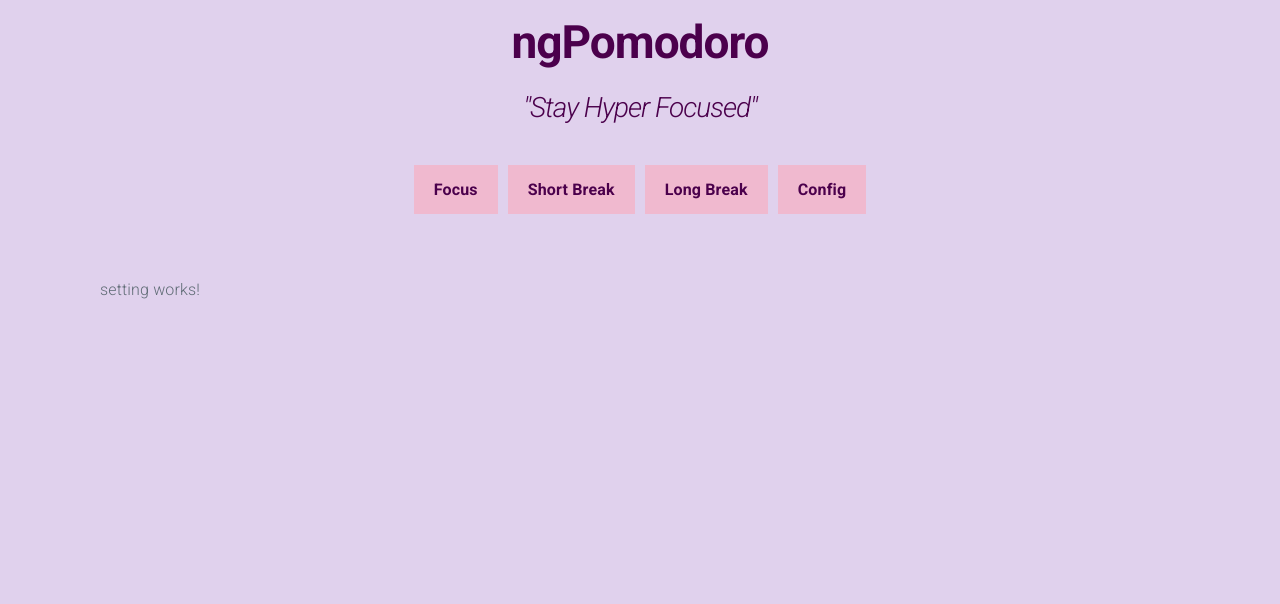
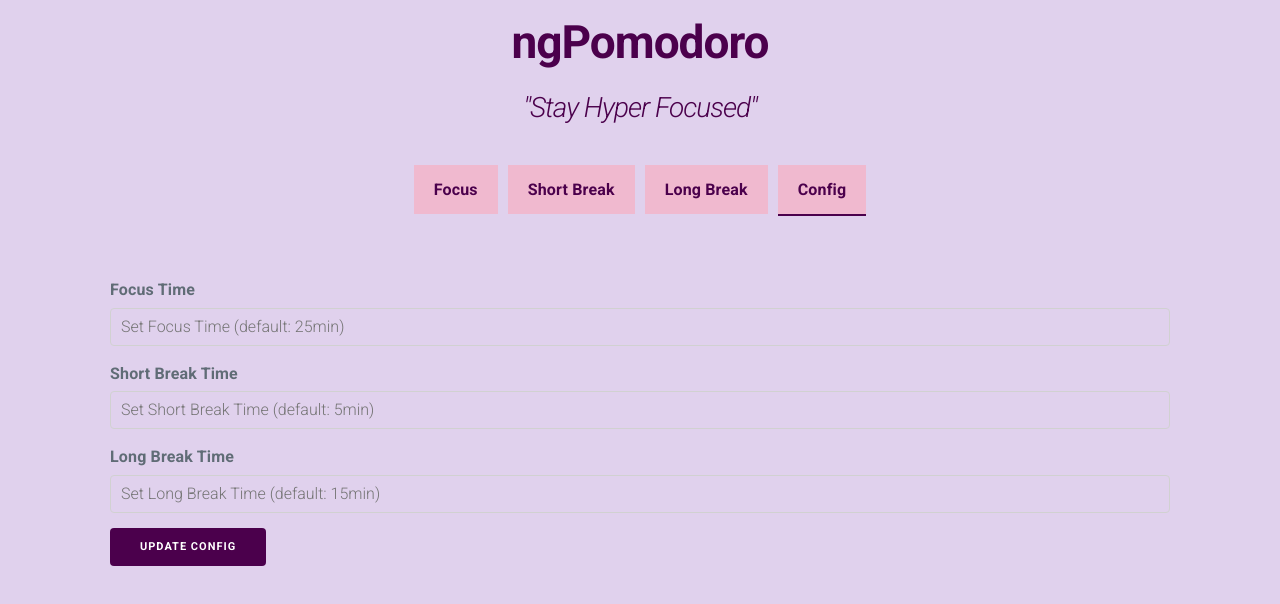
Before and after one commit to VishnuDileesh/ngPomodoro, an Angular app: page /setting in a window 1280 px wide. Shown: the top 604 px of the page. Built offline with nearby package versions, Linux system fonts and the light colour scheme; what ngx-countdown would draw is missing.

Commit message:
Add configuration form & update navbar style

```diff
--- a/src/app/layout/navbar/navbar.component.html
+++ b/src/app/layout/navbar/navbar.component.html
@@ -1,8 +1,14 @@
 <nav>
   <ul>
-    <li><a routerLink="/focus">Focus</a></li>
-    <li><a routerLink="/short-break">Short Break</a></li>
-    <li><a routerLink="/long-break">Long Break</a></li>
-    <li><a routerLink="/setting">Config</a></li>
+    <li><a routerLink="/focus" routerLinkActive="active-link">Focus</a></li>
+    <li>
+      <a routerLink="/short-break" routerLinkActive="active-link"
+        >Short Break</a
+      >
+    </li>
+    <li>
+      <a routerLink="/long-break" routerLinkActive="active-link">Long Break</a>
+    </li>
+    <li><a routerLink="/setting" routerLinkActive="active-link">Config</a></li>
   </ul>
 </nav>
--- a/src/app/pages/setting/setting.component.css
+++ b/src/app/pages/setting/setting.component.css
@@ -0,0 +1,3 @@
+.settings {
+  margin: 0 1rem;
+}
--- a/src/app/pages/setting/setting.component.html
+++ b/src/app/pages/setting/setting.component.html
@@ -1 +1,24 @@
-<p>setting works!</p>
+<div class="settings">
+  <label for="focusTimeInput">Focus Time</label>
+  <input
+    id="focusTimeInput"
+    placeholder="Set Focus Time (default: 25min)"
+    type="number"
+  />
+
+  <label for="shortBreakTimeInput">Short Break Time</label>
+  <input
+    id="shortBreakTimeInput"
+    placeholder="Set Short Break Time (default: 5min)"
+    type="number"
+  />
+
+  <label for="longBreakTimeInput">Long Break Time</label>
+  <input
+    id="longBreakTimeInput"
+    placeholder="Set Long Break Time (default: 15min)"
+    type="number"
+  />
+
+  <button>Update Config</button>
+</div>
--- a/src/styles.css
+++ b/src/styles.css
@@ -15,7 +15,11 @@ a:hover {
   border-bottom: 2px solid #4b004c;
 }
 
-a:focus {
+/* a:focus {
+  border-bottom: 2px solid #4b004c;
+} */
+
+.active-link {
   border-bottom: 2px solid #4b004c;
 }
 
@@ -40,8 +44,21 @@ a:focus {
 button {
   outline: none;
   border: none;
+  background-color: #4b004c;
 }
 
-.controls button {
+button:focus {
+  outline: none;
+  border: none;
   background-color: #4b004c;
 }
+
+button:hover {
+  outline: none;
+  border: none;
+  background-color: #4b004c;
+}
+
+input:focus {
+  border: 1px solid #4b004c;
+}
```
